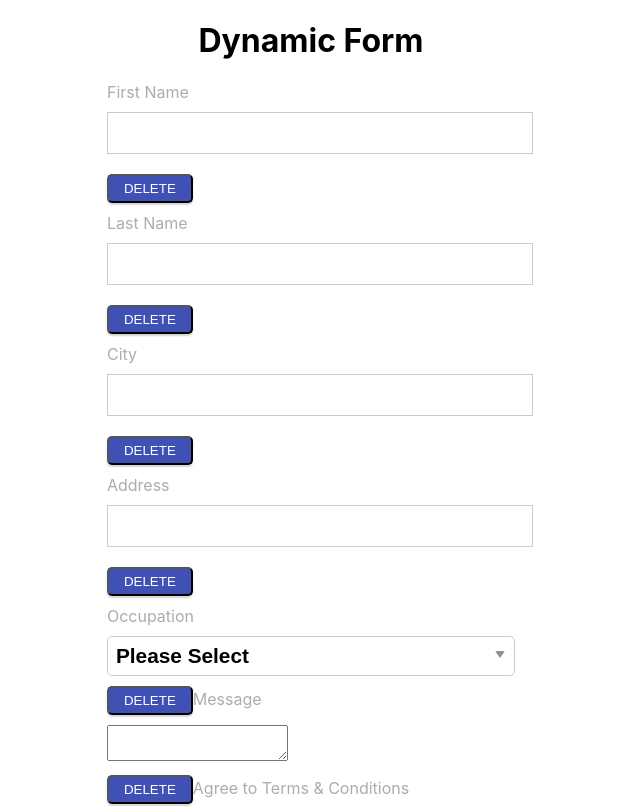
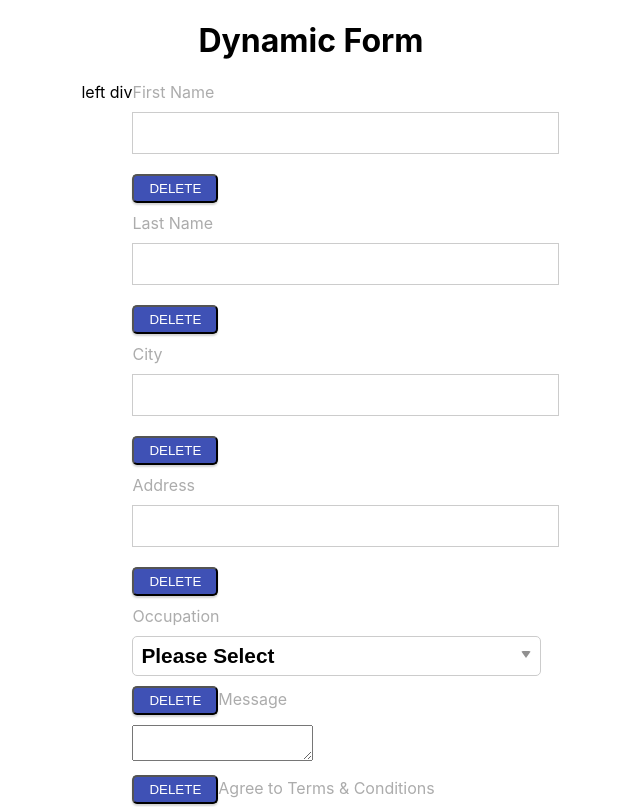
Before and after one commit to gyrevik/dynamic-form-2, a React (Create React App) app: page / in a window 1280 px wide. Shown: the top 807 px of the page, without its empty margins (329-969 px from the left). Built offline with nearby package versions, Linux system fonts and the light colour scheme.

Commit message:
flexbox and prepare for multiple datasets

```diff
--- a/src/App.css
+++ b/src/App.css
@@ -86,3 +86,7 @@ label {
 .hidden {
   display: none;
 }
+
+section {
+  display: flex;
+}
--- a/src/Components/DynamicForm.js
+++ b/src/Components/DynamicForm.js
@@ -8,7 +8,7 @@ import styled from "styled-components";
 import '../App.css';
 
 function DynamicForm(props)  {
-    const fields = [
+    const fieldSet1 = [
         {label: 'First Name', type: 'input', name: 'firstName', value: ''},
         {label: 'Last Name', type: 'input', name: 'lastName', value: ''},
         {label: 'City', type: 'input', name: 'city', value: ''},
@@ -19,7 +19,7 @@ function DynamicForm(props)  {
         {label: 'Appointment Date 2', type: 'date-time-picker', name: 'date-time-picker-1', value: '01/04/2022'},
     ];
 
-    const [fieldsArr, setFieldsArr] = useState(fields);
+    const [fieldsArr, setFieldsArr] = useState(fieldSet1);
 
     const theme = {
         blue: {
@@ -174,6 +174,9 @@ function DynamicForm(props)  {
                         });
                     const errorMessageShow = numErrors && legitError ? 'error' : 'hidden';
                     return (
+                        <>
+                            <section>
+                                <div>left div</div>
                                 <div>
                                     <form onSubmit={form.handleSubmit}>
                                         <div className={errorMessageShow}>
@@ -183,6 +186,8 @@ function DynamicForm(props)  {
                                         <button type='submit' className='btn'>Submit</button>
                                     </form>
                                 </div>
+                            </section>
+                        </>
                     )
                 }}
             </Formik>
```
Lines whose indentation alone changed are shown as unchanged.
